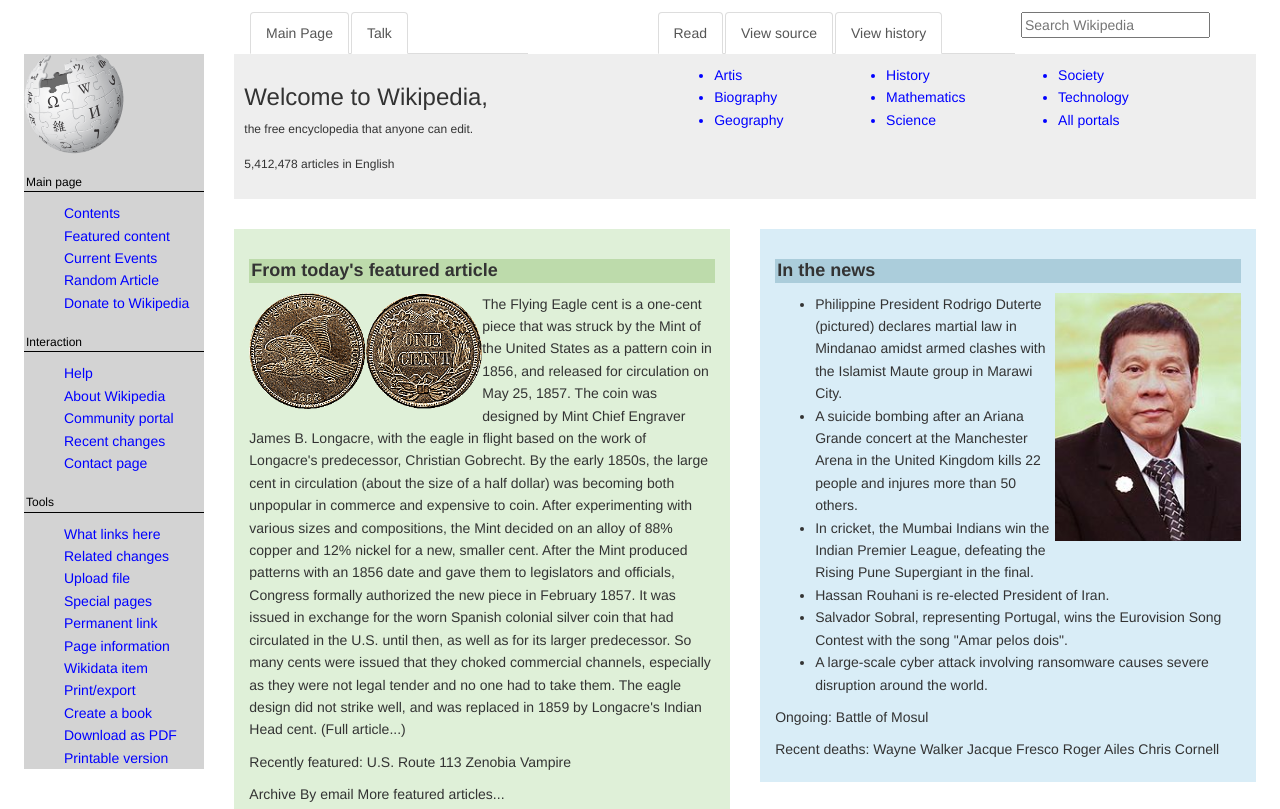
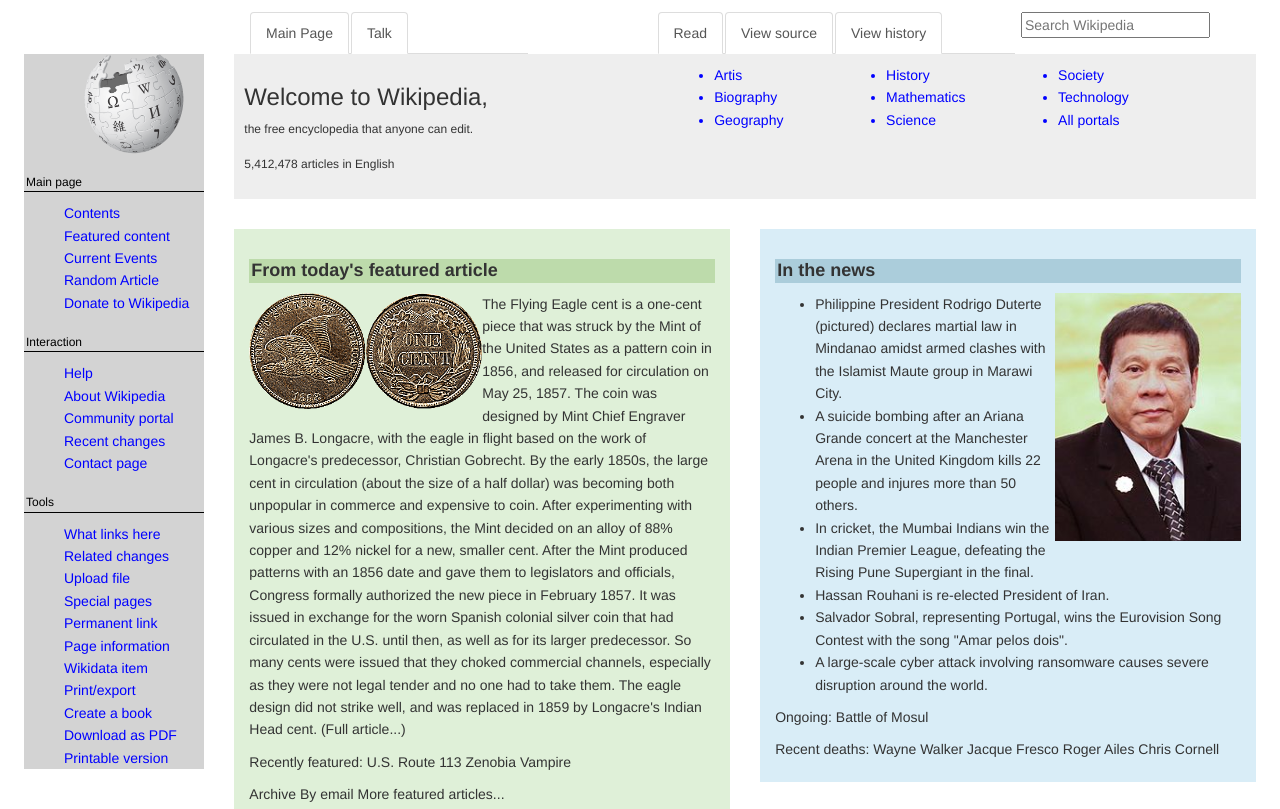
Before and after one commit to ethoreson/wiki-clone, a plain HTML site: page index.html in a window 1280 px wide. Shown: the top 809 px of the page. Drawn offline with Linux system fonts and the light colour scheme.

Commit message:
fixed wiki ball

```diff
--- a/css/styles.css
+++ b/css/styles.css
@@ -124,3 +124,7 @@ h3 {
 .search {
   float: right;
 }
+
+#logo {
+  margin-left: 60px;
+}
```
